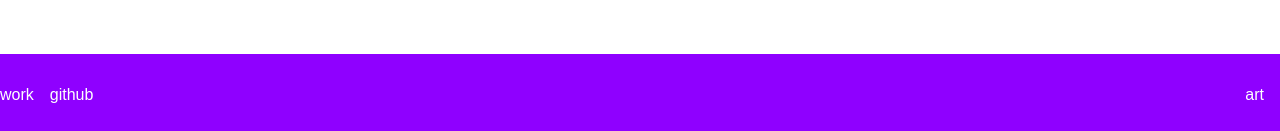
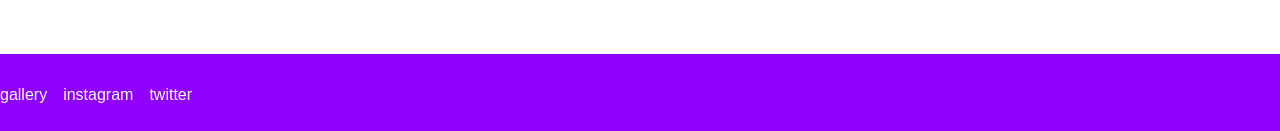
Before and after one commit to OphiophagusHannah/portfolio, a React (Create React App) app: page /home in a window 1280 px wide. Shown: the part 3249-3380 px from the top of the page. Built offline with nearby package versions, Linux system fonts and the light colour scheme.

Commit message:
links update

```diff
--- a/src/components/Footer.js
+++ b/src/components/Footer.js
@@ -6,13 +6,11 @@ function Footer() {
         <footer>
             <div class="footer-inner">
                 <ul>
-                    <Link to="/home" className="nav-link"><li>work</li></Link>
-                    <Link to="https://github.com/OphiophagusHannah/" className="nav-link"><li>github</li></Link>
+                    <Link to="/home" className="nav-link"><li>gallery</li></Link>
+                    <Link to="https://www.instagram.com/hannahavgust/" className="nav-link" target="_blank"><li>instagram</li></Link>
+                    <Link to="https://twitter.com/hannahavgust" className="nav-link" target="_blank"><li>twitter</li></Link>
+                </ul>
 
-                </ul>
-                <ul>
-                    <Link to="https://twitter.com/hannahavgust" className="nav-link"><li>art</li></Link>
-                </ul>
             </div>
 
         </footer>
```
